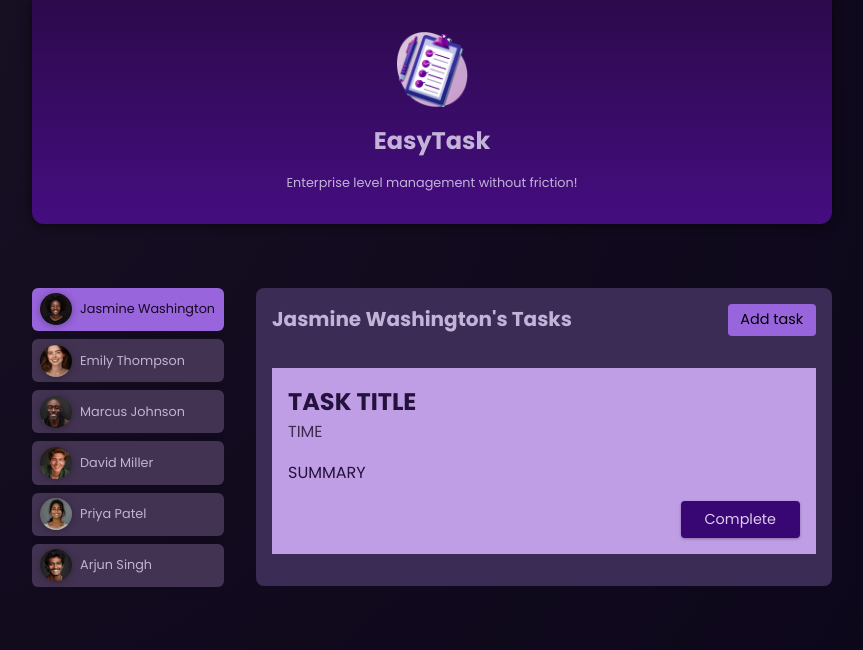
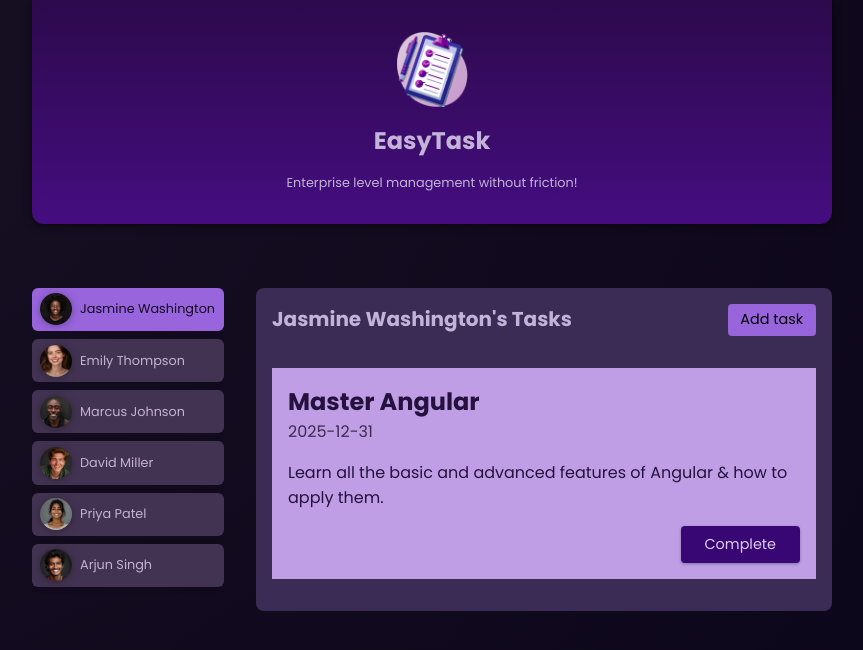
Before and after one commit to vladonguyen/angular-project, an Angular app: page / in a window 1280 px wide. Both pictures are taken after a click on the button "Jasmine Washington". Shown: the top 650 px of the page, without its empty margins (208-1071 px from the left). Built offline with nearby package versions, Linux system fonts and the light colour scheme.

Commit message:
Adding tasks component

```diff
--- a/src/app/tasks/new-task/new-task.component.html
+++ b/src/app/tasks/new-task/new-task.component.html
@@ -1,20 +1,20 @@
 <div class="backdrop" (click)="onCancel()"></div>
 <dialog open>
   <h2>Add Task</h2>
-  <form>
+  <form (ngSubmit)="onSubmit()">
     <p>
       <label for="title">Title</label>
-      <input type="text" id="title" name="title" />
+      <input type="text" id="title" name="title" [(ngModel)]="enteredTitle" />
     </p>
 
     <p>
       <label for="summary">Summary</label>
-      <textarea id="summary" rows="5" name="summary"></textarea>
+      <textarea id="summary" rows="5" name="summary" [(ngModel)]="enteredSummary"></textarea>
     </p>
 
     <p>
       <label for="due-date">Due Date</label>
-      <input type="date" id="due-date" name="due-date" />
+      <input type="date" id="due-date" name="due-date" [(ngModel)]="enteredDate"/>
     </p>
 
     <p class="actions">
--- a/src/app/tasks/new-task/new-task.component.ts
+++ b/src/app/tasks/new-task/new-task.component.ts
@@ -1,16 +1,30 @@
 import { Component, EventEmitter, Output } from '@angular/core';
+import { FormsModule } from '@angular/forms';
+import {type NewTaskData} from '../task/task.model';
 
 @Component({
   selector: 'app-new-task',
   standalone: true,
-  imports: [],
+  imports: [FormsModule],
   templateUrl: './new-task.component.html',
   styleUrl: './new-task.component.css'
 })
 export class NewTaskComponent {
 @Output() cancel = new EventEmitter<void>()
+@Output() add = new EventEmitter<NewTaskData>();
+enteredTitle = '';
+enteredSummary = '';
+enteredDate= '';
 
   onCancel(){
 this.cancel.emit();
   }
+
+  onSubmit(){
+this.add.emit({
+  title:this.enteredTitle,
+  summary: this.enteredSummary,
+  date: this.enteredDate
+})
+  }
 }
--- a/src/app/tasks/task/task.component.html
+++ b/src/app/tasks/task/task.component.html
@@ -1,7 +1,7 @@
 <article>
-    <h2>TASK TITLE</h2>
-    <time>TIME</time>
-    <p>SUMMARY</p>
+    <h2>{{ task.title}}</h2>
+    <time>{{task.dueDate}}</time>
+    <p>{{task.summary}}</p>
     <p class="actions">
         <button (click)="onCompleteTask()">Complete</button>
     </p>
--- a/src/app/tasks/task/task.model.ts
+++ b/src/app/tasks/task/task.model.ts
@@ -5,3 +5,9 @@ export interface Task {
     summary: string;
     dueDate: string;
 }
+
+export interface NewTaskData {
+    title: string;
+    summary: string;
+    date: string
+}
--- a/src/app/tasks/tasks.component.html
+++ b/src/app/tasks/tasks.component.html
@@ -1,5 +1,5 @@
 @if (isAddingTask){
-    <app-new-task (cancel)="onCancelAddTask()" />
+    <app-new-task (cancel)="onCancelAddTask()" (add)="onAddTask($event)"/>
 }
 
 <section id="tasks">
--- a/src/app/tasks/tasks.component.ts
+++ b/src/app/tasks/tasks.component.ts
@@ -1,6 +1,7 @@
 import { Component, Input } from '@angular/core';
 import { TaskComponent } from "./task/task.component";
 import { NewTaskComponent } from "./new-task/new-task.component";
+import { type NewTaskData } from './task/task.model';
 
 @Component({
   selector: 'app-tasks',
@@ -58,4 +59,17 @@ export class TasksComponent {
     this.isAddingTask = false;
 
   }
+
+  onAddTask(taskData: NewTaskData) {
+    this.tasks.unshift(
+      {
+        id: new Date().getTime().toString(),
+        userId: this.userId,
+        title: taskData.title,
+        summary: taskData.summary,
+        dueDate: taskData.date
+      }
+    )
+    this.isAddingTask = false;
+  }
 }
```
